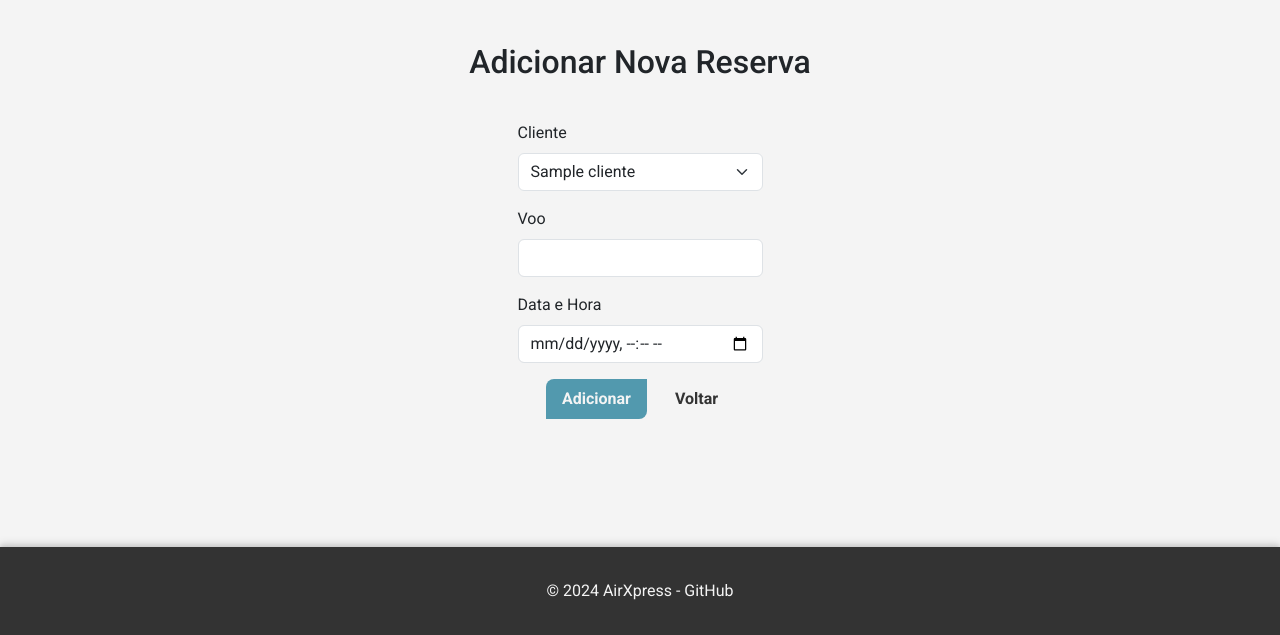
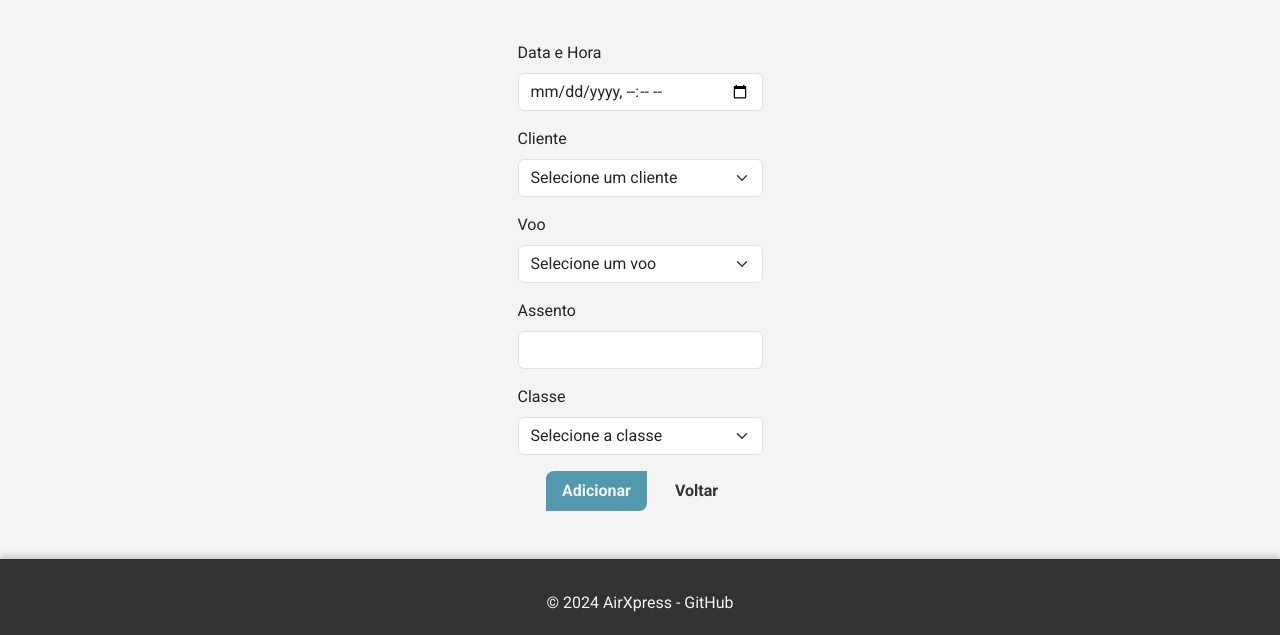
Before and after one commit to Guilh3rme06/AirXpress-IPLUSO, a Flask app: template app/templates/bookings/add_booking.html in a window 1280 px wide. Shown: the part 165-800 px from the top of the page. Run offline with Flask 3, Linux system fonts and the light colour scheme; the template is opened without the code that fills it: most values are stand-ins (such as "Sample title", 1, 10 or a date in 2020); some libraries are stand-ins or nearby versions.

```diff
--- a/app/templates/bookings/add_booking.html
+++ b/app/templates/bookings/add_booking.html
@@ -1,29 +1,6 @@
 {% extends 'base.html' %} {% block content %}
 <h2>Adicionar Nova Reserva</h2>
 <form class="form" method="post">
-  <fieldset class="form__group">
-    <label for="fk_cliente" class="form-label">Cliente</label>
-    <select
-      class="form-select"
-      id="fk_cliente"
-      name="fk_cliente"
-      required
-    >
-      {% for cliente in clientes %}
-        <option value="{{ cliente.pk_cliente }}">{{ cliente.nome }}</option>
-      {% endfor %}
-    </select>
-  </fieldset>
-  <fieldset class="form__group">
-    <label for="fk_voo" class="form-label">Voo</label>
-    <input
-      type="number"
-      class="form-control"
-      id="fk_voo"
-      name="fk_voo"
-      required
-    />
-  </fieldset>
   <fieldset class="form__group">
     <label for="data" class="form-label">Data e Hora</label>
     <input
@@ -35,6 +12,43 @@
       required
     />
   </fieldset>
+  <fieldset class="form__group">
+    <label for="fk_cliente" class="form-label">Cliente</label>
+    <select class="form-select" id="fk_cliente" name="fk_cliente" required>
+      <option value="" selected disabled hidden>Selecione um cliente</option>
+      {% for cliente in clientes %}
+      <option value="{{ cliente.pk_cliente }}">{{ cliente.nome }}</option>
+      {% endfor %}
+    </select>
+  </fieldset>
+  <fieldset class="form__group">
+    <label for="fk_voo" class="form-label">Voo</label>
+    <select class="form-select" id="fk_voo" name="fk_voo" required>
+      <option value="" selected disabled hidden>Selecione um voo</option>
+      {% for flight in flights %}
+      <option value="{{ flight.pk_voo }}">{{ flight.codigo_voo }}</option>
+      {% endfor %}
+    </select>
+  </fieldset>
+  <fieldset class="form__group">
+    <label for="assento" class="form-label">Assento</label>
+    <input
+      type="text"
+      class="form-control"
+      id="assento"
+      name="assento"
+      required
+    />
+  </fieldset>
+  <fieldset class="form__group">
+    <label for="classe" class="form-label">Classe</label>
+    <select class="form-select" id="classe" name="classe" required>
+      <option value="" selected disabled hidden>Selecione a classe</option>
+      <option value="economica">Economica</option>
+      <option value="executiva">Executiva</option>
+      <option value="primeira-classe">Primeira Classe</option>
+    </select>
+  </fieldset>
   <fieldset class="form__group form__actions">
     <button type="submit" class="form__button">Adicionar</button>
     <a
```
Also changed, not shown: src/utils/util_bookings.py (+11 -7 lines).
